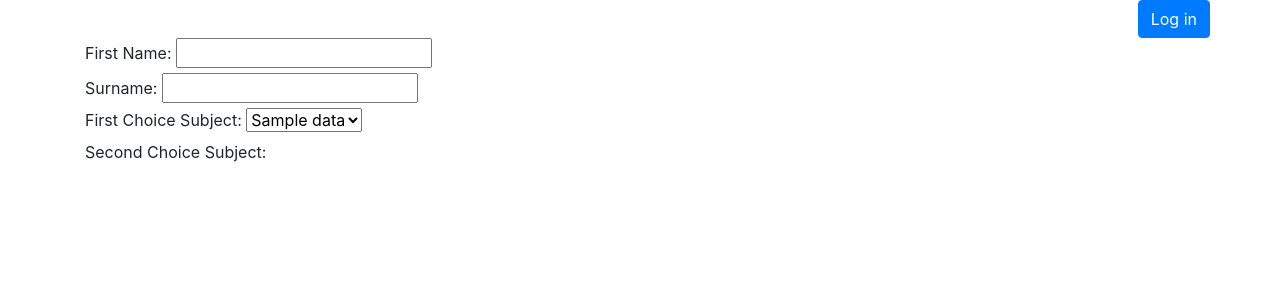
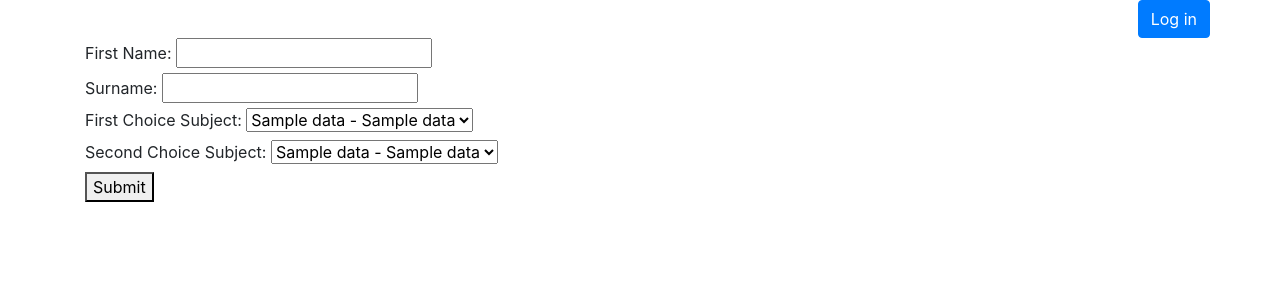
Before and after one commit to TheGoodall/orangeCat, a Flask app: template backend/orangecat/templates/tutee.html in a window 1280 px wide. Shown: the top 300 px of the page. Run offline with Flask 2, Linux system fonts and the light colour scheme; the template is opened without the code that fills it: most values are stand-ins (such as "Sample title", 1, 10 or a date in 2020); some libraries are stand-ins or nearby versions.

Commit message:
Continued to update tutee form

```diff
--- a/backend/orangecat/index.py
+++ b/backend/orangecat/index.py
@@ -105,7 +105,6 @@ def tutee():
     cursor.execute("select * from subject")
     data = [r for r in cursor]
     print(data)
-    print('!')
     return render_template('tutee.html', loggedin=session, data=data)
 
 #API endpoints
--- a/backend/orangecat/templates/tutee.html
+++ b/backend/orangecat/templates/tutee.html
@@ -15,13 +15,24 @@
     <select name="first_subject">
         {% for r in data %}
 
-        <option value="{{r}}">{{r}}</option>
+        <option value="{{r[0]}}">{{r[1]}} - {{r[2]}}</option>
 
         {% endfor %}
     </select>
 </div>
 <div>
     <label for="second_subject">Second Choice Subject:</label>
+    <select name="second_subject">
+        {% for r in data %}
+
+        <option value="{{r[0]}}">{{r[1]}} - {{r[2]}}</option>
+
+        {% endfor %}
+    </select>
+</div>
+
+<div class="button">
+    <button type="submit">Submit</button>
 </div>
 
 {% endblock %}
```
